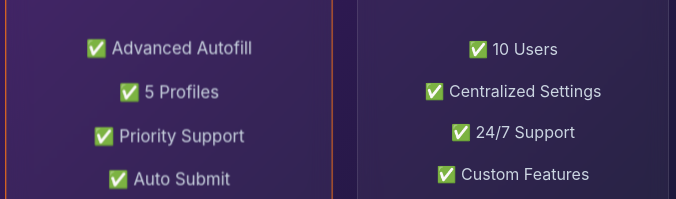
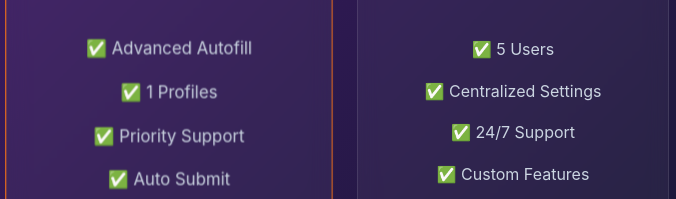
Before and after one commit to tigertkt/tiger, a plain HTML site: page index.html in a window 1280 px wide. Shown: the part 2941-3140 px from the top of the page, 471-1147 px from the left. Drawn offline with Linux system fonts and the light colour scheme; a script that the page names is missing.

Commit message:
index.html

```diff
--- a/index.html
+++ b/index.html
@@ -189,7 +189,7 @@
           <div class="price">₹1199<span>/Quarterly</span></div>
           <ul class="features-list">
             <li>✅ Advanced Autofill</li>
-            <li>✅ 5 Profiles</li>
+            <li>✅ 1 Profiles</li>
             <li>✅ Priority Support</li>
             <li>✅ Auto Submit</li>
           </ul>
@@ -200,7 +200,7 @@
           <h3>Team</h3>
           <div class="price">₹4999<span>/Year</span></div>
           <ul class="features-list">
-            <li>✅ 10 Users</li>
+            <li>✅ 5 Users</li>
             <li>✅ Centralized Settings</li>
             <li>✅ 24/7 Support</li>
             <li>✅ Custom Features</li>
```
